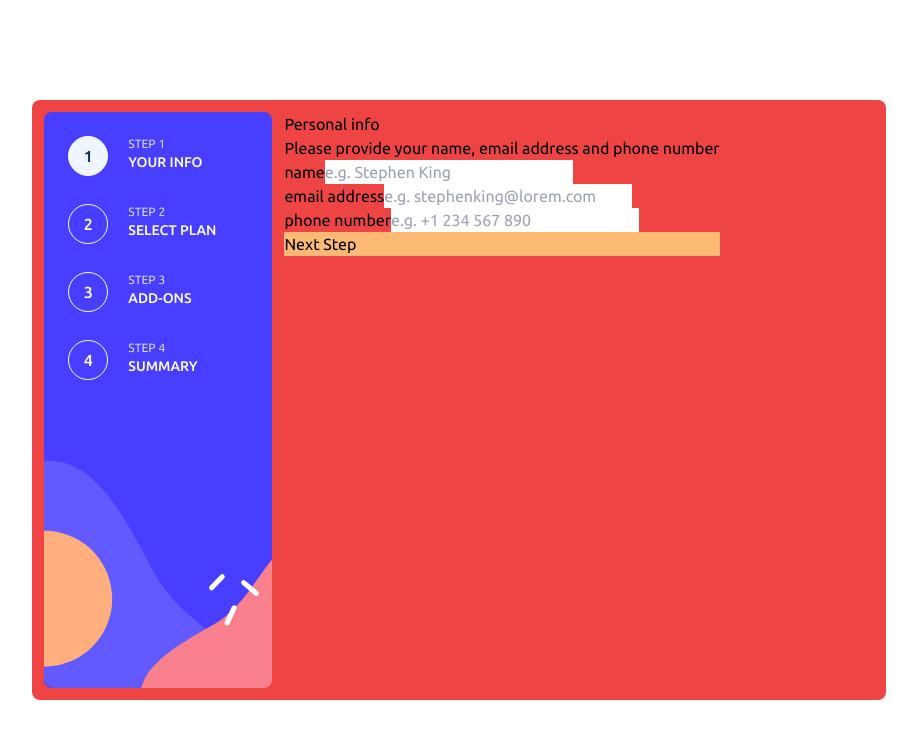
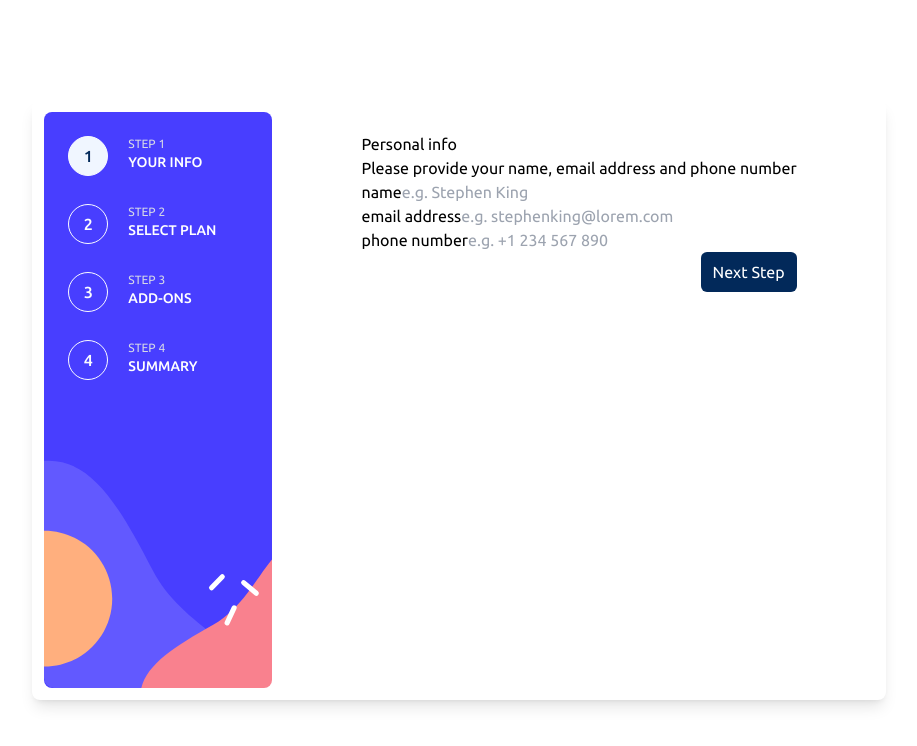
Before and after one commit to HealerC/multistep-form, a Next.js app: page /your-info in a window 1280 px wide. Shown: the top 746 px of the page, without its empty margins (181-1098 px from the left). Built offline with nearby package versions, Linux system fonts and the light colour scheme.

Commit message:
feat: Style the _app as well as the Layout

```diff
--- /dev/null
+++ b/components/ButtonSimple.tsx
@@ -0,0 +1,28 @@
+import { MouseEventHandler } from "react";
+
+type ButtonSimpleProps = {
+  type: "step" | "back" | "confirm";
+  children: React.ReactNode;
+  handleClick: MouseEventHandler<HTMLButtonElement>;
+  classes?: string;
+};
+const styles = {
+  step: "bg-blue-marine-dark hover:bg-blue-marine-lighter text-white",
+  back: "text-gray-cool hover:text-blue-marine-dark",
+  confirm: "bg-blue-standard text-white hover:bg-blue-standard-lighter",
+};
+export default function ButtonSimple({
+  children,
+  type,
+  handleClick,
+  classes = "",
+}: ButtonSimpleProps) {
+  return (
+    <button
+      className={`${styles[type]} rounded-md px-3 py-2 transition-colors ${classes}`}
+      onClick={handleClick}
+    >
+      {children}
+    </button>
+  );
+}
--- a/components/Layout.tsx
+++ b/components/Layout.tsx
@@ -5,6 +5,7 @@ import { useRouter } from "next/router";
 import { useAppContext } from "@/context/app-context";
 import NavStep from "./NavStep";
 import styles from "../styles/Layout.module.css";
+import ButtonSimple from "./ButtonSimple";
 
 const routePaths = [
   { route: "/your-info", label: "your info" },
@@ -69,7 +70,7 @@ export default function Layout({ children }: LayoutProps) {
         <meta name="viewport" content="width=device-width, initial-scale=1" />
         <link rel="icon" href="/favicon-32x32.png" />
       </Head>
-      <div className="flex h-3/4 w-4/6 rounded-lg bg-red-500 p-3">
+      <div className="flex h-3/4 w-4/6 rounded-lg bg-white p-3 shadow-lg">
         <nav className={`${styles.navBgImage} mr-3 shrink-0 rounded-lg`}>
           <ul className="pt-6 pl-6 pr-14">
             {routePaths.map((routePath, index) => (
@@ -84,27 +85,36 @@ export default function Layout({ children }: LayoutProps) {
           </ul>
         </nav>
 
-        <main>
+        <main className="flex grow justify-center">
+          <div className="pt-5">
             {loading ? (
               <>Loading...</>
             ) : error ? (
-            <>Error</>
+              <>Error!</>
             ) : (
               <>
                 {children}
+                <div className="flex justify-between">
+                  <ButtonSimple
+                    classes={isFirstRoute ? "invisible" : ""}
+                    type="back"
+                    handleClick={handlePrevious}
+                  >
+                    Go Back
+                  </ButtonSimple>
 
-              <div className="bg-orange-300">
-                {!isFirstRoute && (
-                  <button onClick={handlePrevious}>Go Back</button>
-                )}
                   {!isConfirmed && (
-                  <button onClick={handleNext}>
+                    <ButtonSimple
+                      type={isLastRoute ? "confirm" : "step"}
+                      handleClick={handleNext}
+                    >
                       {isLastRoute ? "Confirm" : "Next Step"}
-                  </button>
+                    </ButtonSimple>
                   )}
                 </div>
               </>
             )}
+          </div>
         </main>
       </div>
     </>
--- a/tailwind.config.js
+++ b/tailwind.config.js
@@ -18,7 +18,9 @@ module.exports = {
       colors: {
         blue: {
           "marine-dark": "hsl(213, 96%, 18%)",
+          "marine-lighter": "hsl(214, 71%, 31%)",
           standard: "hsl(243, 100%, 62%)",
+          "standard-lighter": "hsl(243, 93%, 77%)",
           "pastel-light": "hsl(228, 100%, 84%)",
           light: "hsl(206, 94%, 87%)",
           lighter: "hsla(206, 94%, 87%, 0.8)",
```
Lines whose indentation alone changed are shown as unchanged.
